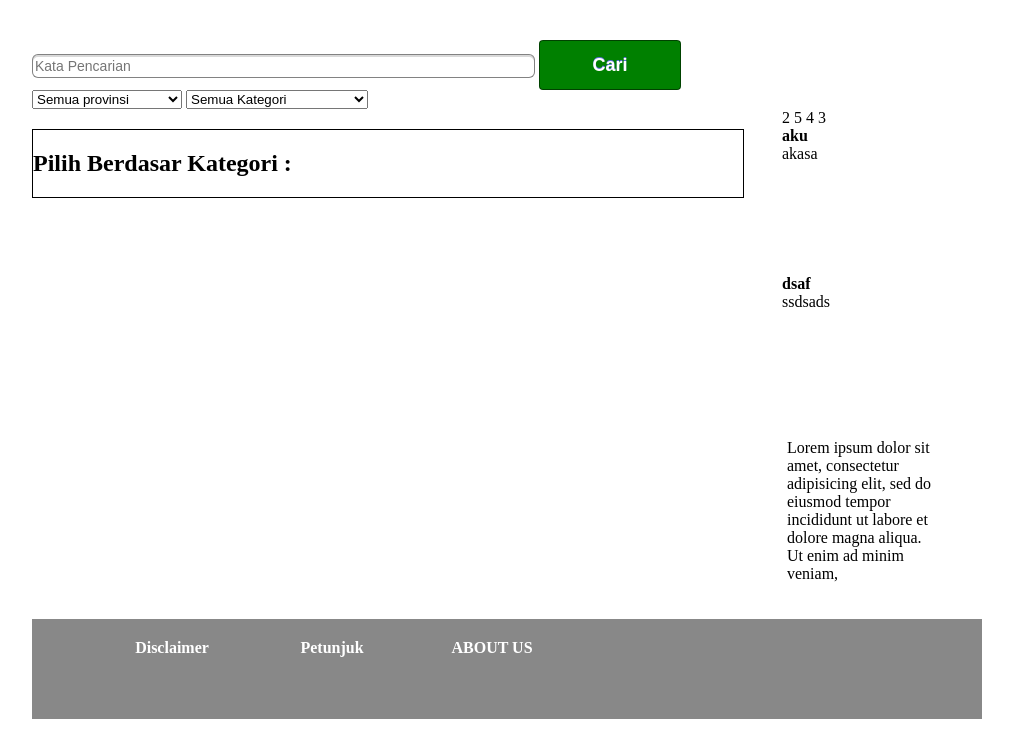
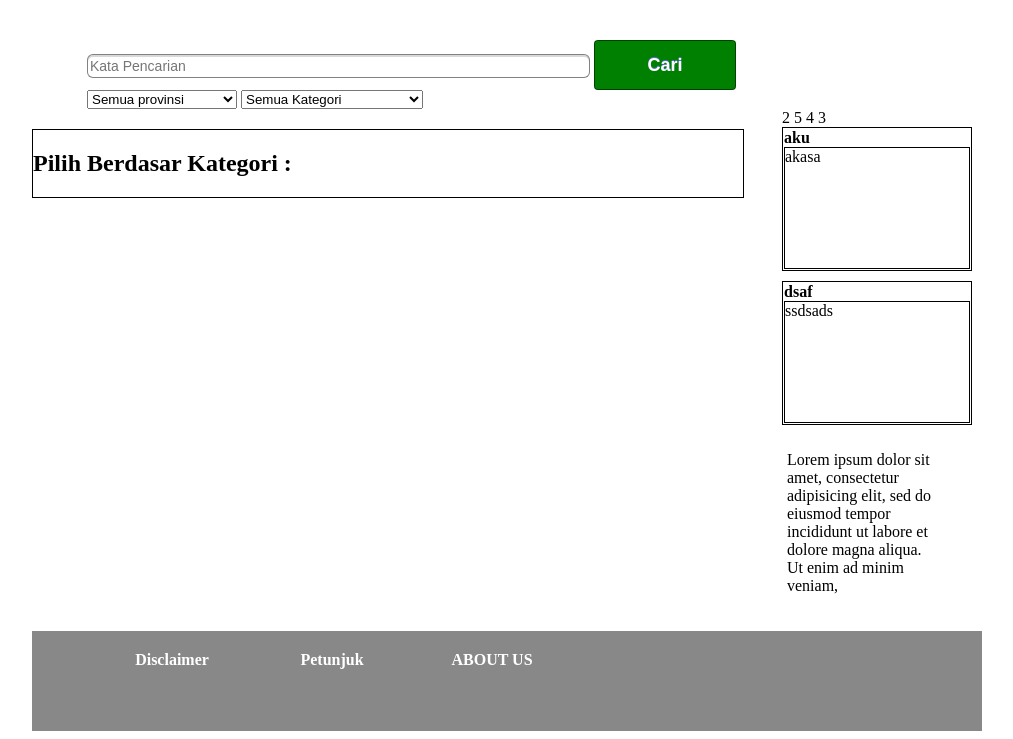
Before and after one commit to AndreCahyaS/Perantara-FTIUKDW, a PHP site: page /home.php in a window 1280 px wide. Shown: the part 214-953 px from the top of the page, without its empty margins (138-1151 px from the left). Run offline with PHP 8.4, Linux system fonts and the light colour scheme; data comes from the database, SQL or seed files in the repository.

Commit message:
cuma bener" sedikit di home.css
Gak mudeng fungsi HEAD pada home.css, kemungkinan besar tadi waktu ada
merging

```diff
--- a/css/home.css
+++ b/css/home.css
@@ -1,7 +1,3 @@
-<<<<<<< HEAD
-=======
-
->>>>>>> 1c0e9fa46e2fdf97f1896bd9796bcc801cc0c5e1
 #pencarian
 {
   margin-left: 60px;
@@ -52,9 +48,12 @@
 {
     overflow: hidden;
     height: 120px;
+    border: solid 1px black;
 }
 
 .iklandepan
 {
     margin-bottom: 10px;
+    border: solid 1px black;
+    padding: 1px;
 }
```
